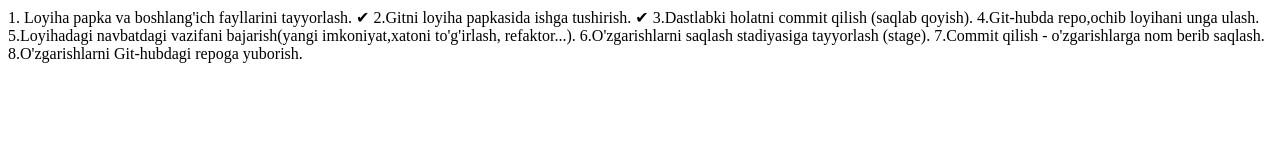
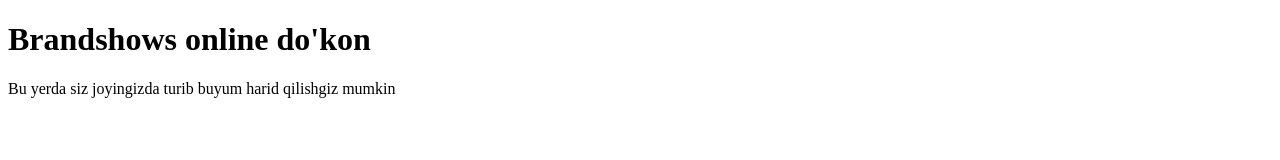
Before and after one commit to blacktaler1/Git-hub, a plain HTML site: page index.html in a window 1280 px wide. Drawn offline with Linux system fonts and the light colour scheme.

Commit message:
Add site heading motto

```diff
--- a/index.html
+++ b/index.html
@@ -11,7 +11,7 @@
   <!-- stage -- saqlashga tayyorlash -->
   <!-- commit  --  nom berib saqlab qoyish -->
   <!-- repo  -- loihining boshqacha nomi -->
-  1. Loyiha papka va boshlang'ich fayllarini tayyorlash.  ✔
+  <!-- 1. Loyiha papka va boshlang'ich fayllarini tayyorlash.  ✔
   2.Gitni loyiha papkasida ishga tushirish.   ✔
   3.Dastlabki holatni commit qilish (saqlab  qoyish).
   4.Git-hubda  repo,ochib loyihani unga ulash.
@@ -19,7 +19,9 @@
   refaktor...).
   6.O'zgarishlarni saqlash stadiyasiga tayyorlash (stage).
   7.Commit qilish - o'zgarishlarga nom berib saqlash.
-  8.O'zgarishlarni Git-hubdagi  repoga yuborish.
+  8.O'zgarishlarni Git-hubdagi  repoga yuborish. -->
+  <h1>Brandshows online do'kon</h1>
+  <p>Bu yerda siz joyingizda turib buyum harid qilishgiz mumkin</p>
 
 </body>
 </html>
```
